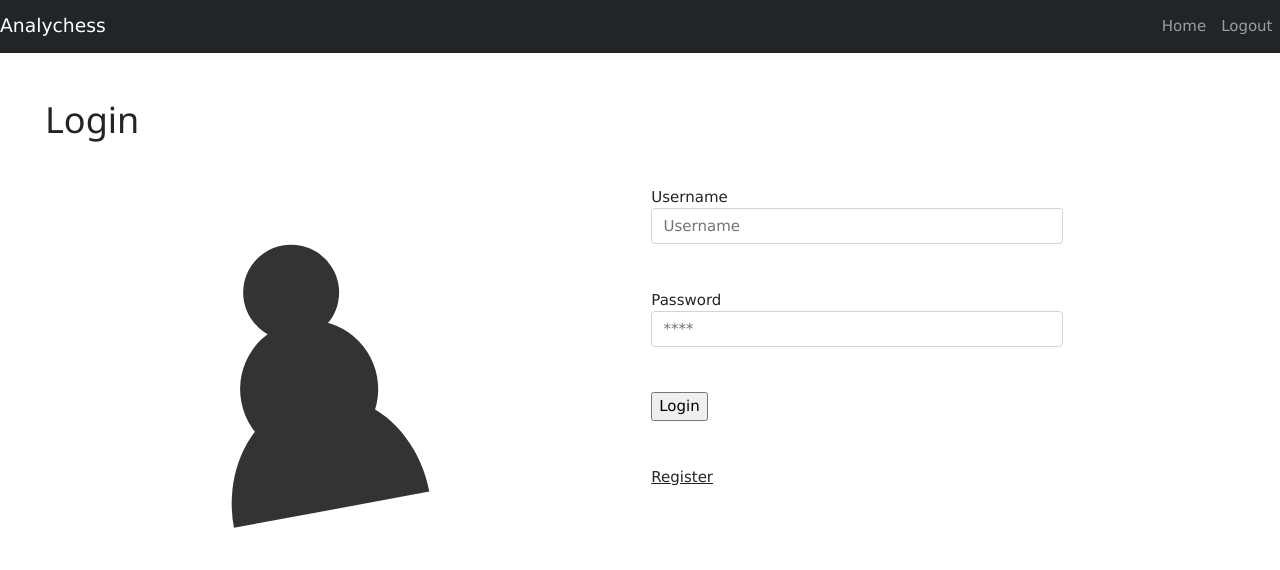
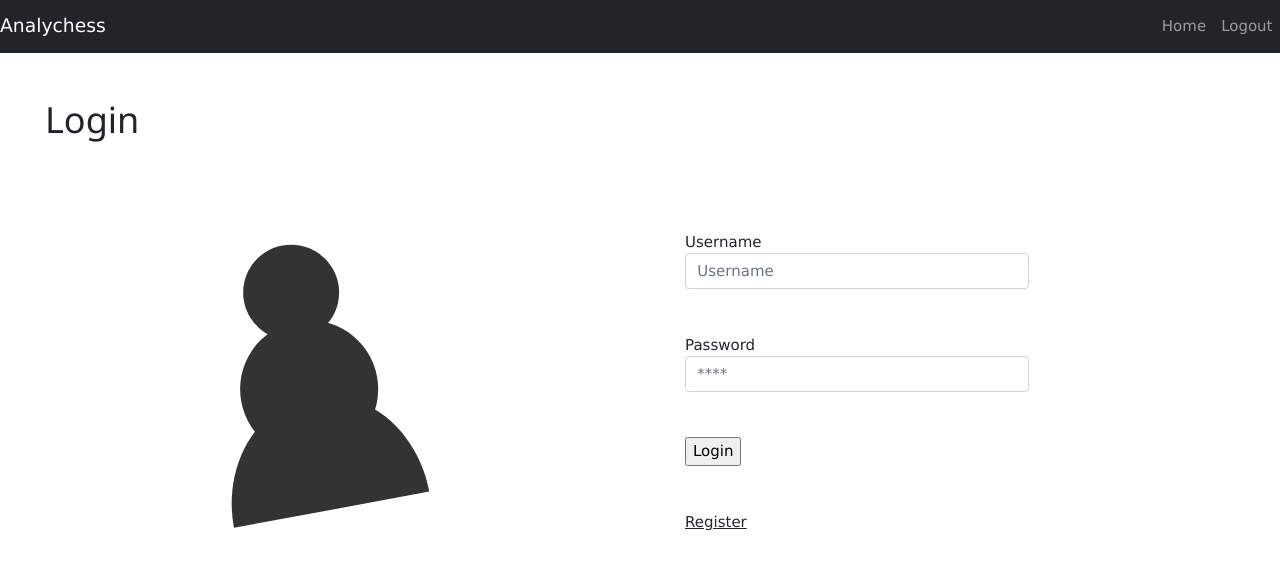
Before and after one commit to HE-Arc/AnalyChess, a Vue app in the folder analychess_front/: page /game#/login in a window 1280 px wide. Shown: the top 570 px of the page. Built offline with nearby package versions, Linux system fonts and the light colour scheme; what vue-toasted would draw is missing.

Commit message:
Add padding to login and register view

```diff
--- a/analychess_front/src/views/Login.vue
+++ b/analychess_front/src/views/Login.vue
@@ -11,7 +11,7 @@
                     />
                 </div>
             </div>
-            <div class="col-sm-4 ">
+            <div class="col-sm-4 p-5">
                 <form @submit="try_login" >
                     <label for="input_username">Username</label>
                     <input
--- a/analychess_front/src/views/Register.vue
+++ b/analychess_front/src/views/Register.vue
@@ -10,7 +10,7 @@
                     />
                 </div>
             </div>
-            <div class="col-sm-4 ">
+            <div class="col-sm-4 p-5 ">
                 <h1 class="m-5">Register</h1>
                 <form @submit="try_register">
                     <label for="input_username">Username</label>
```
